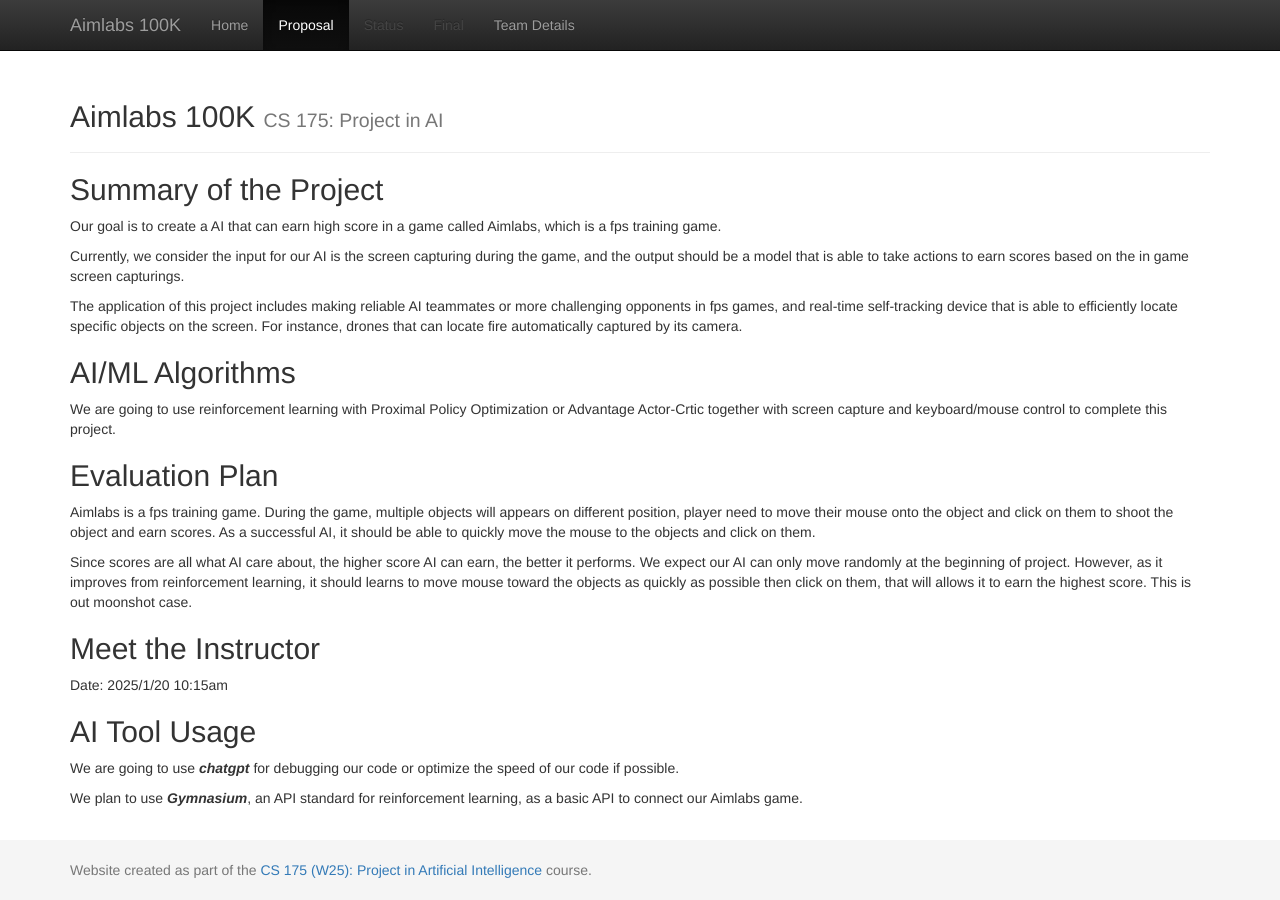
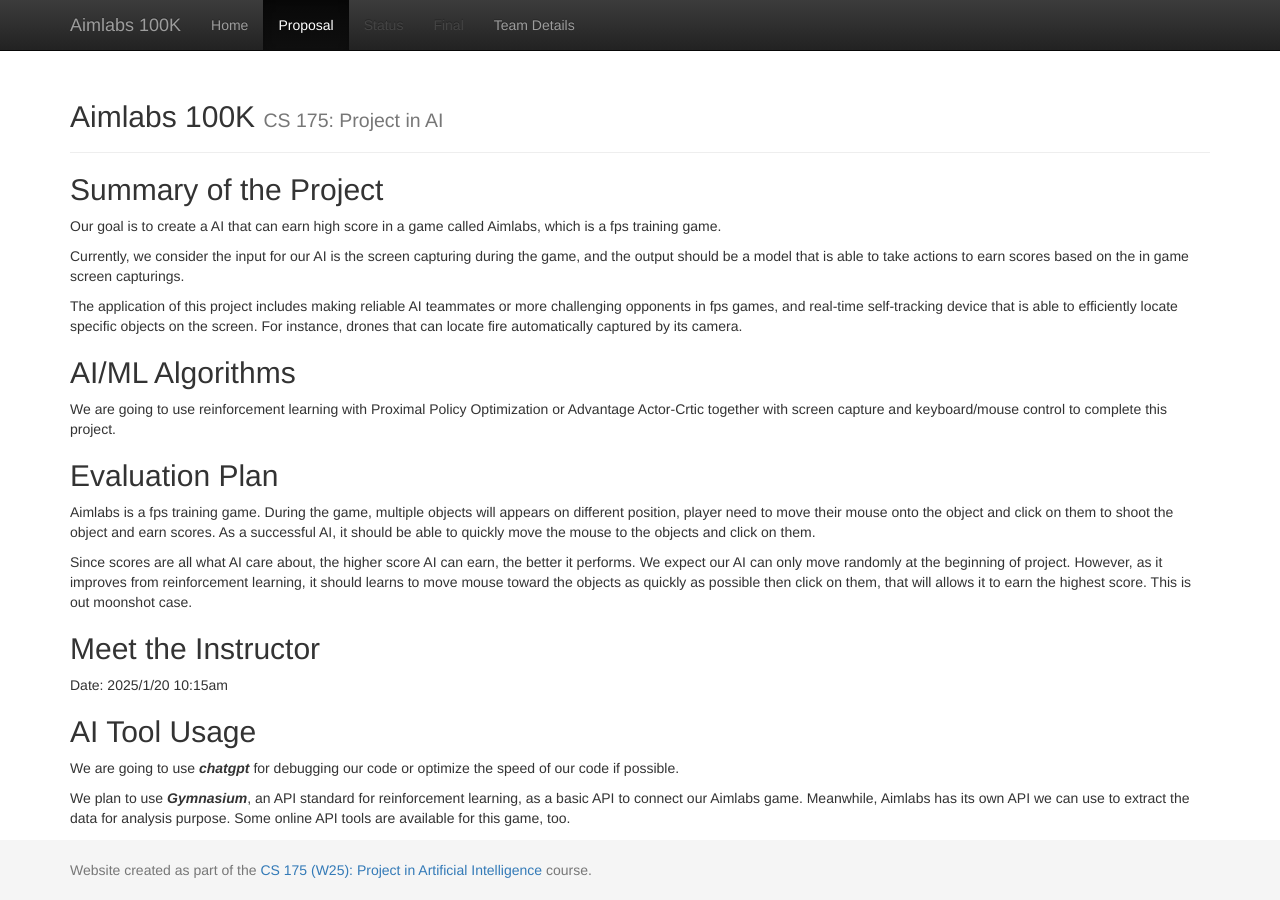
Before and after one commit to Mr-Lyson/Aimlabs_100K, a Jekyll site: the page built from docs/proposal.md, in a window 1280 px wide. Built offline with Jekyll 4.4.1, drawn with Linux system fonts in a browser that asks for light colours.

Commit message:
Update proposal.md
Adding the fact that we can extract the data from Aimlabs through its own API/Feature

```diff
--- a/docs/proposal.md
+++ b/docs/proposal.md
@@ -24,4 +24,4 @@
 ## AI Tool Usage
 We are going to use ***chatgpt*** for debugging our code or optimize the speed of our code if possible.
 
-We plan to use ***Gymnasium***, an API standard for reinforcement learning, as a basic API to connect our Aimlabs game.
+We plan to use ***Gymnasium***, an API standard for reinforcement learning, as a basic API to connect our Aimlabs game. Meanwhile, Aimlabs has its own API we can use to extract the data for analysis purpose. Some online API tools are available for this game, too.
```
